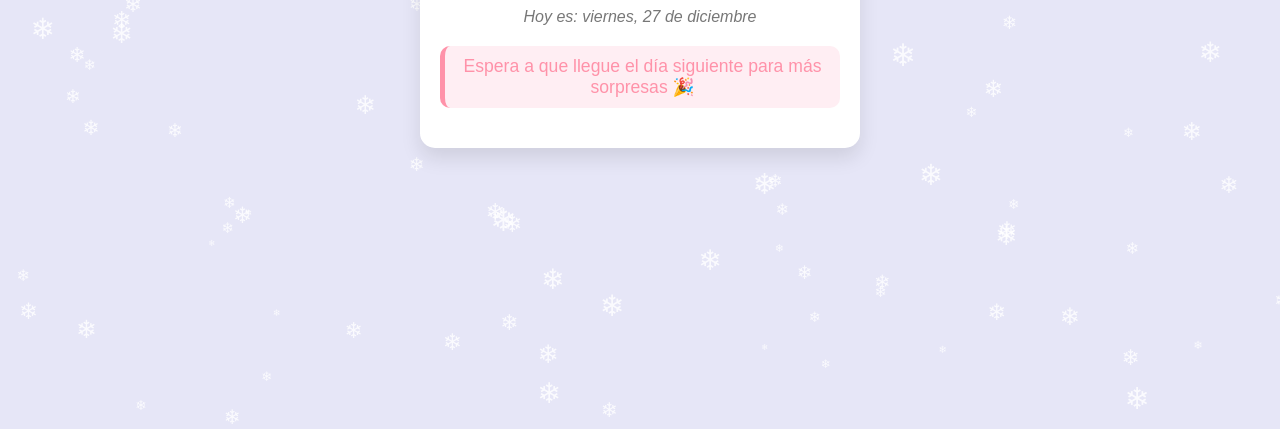
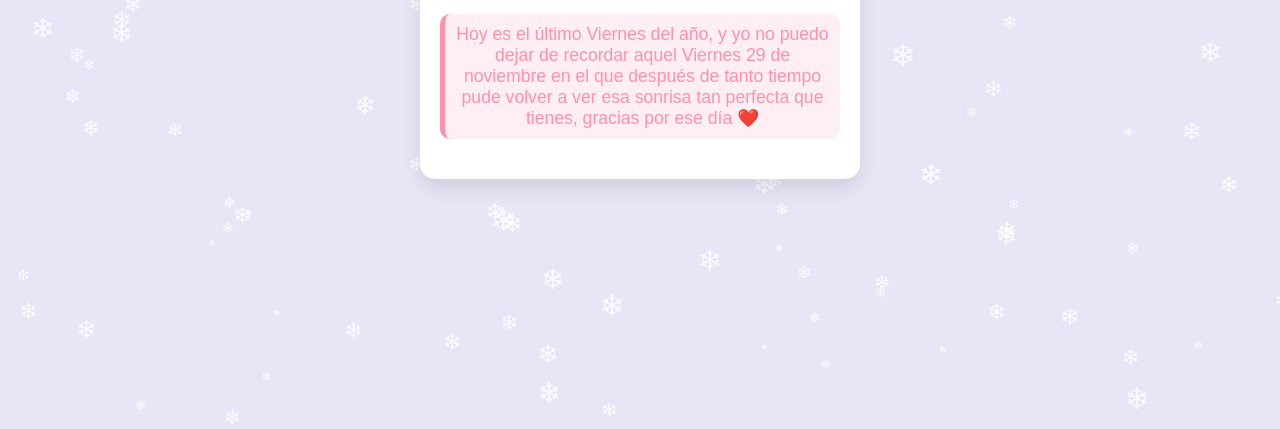
Before and after one commit to DylanSandi3001/Calendario-De-Adviento, a plain HTML site: page CalendarioAdviento.html in a window 1280 px wide. Shown: the part 389-818 px from the top of the page. Drawn offline with Linux system fonts and the light colour scheme.

Commit message:
Update CalendarioAdviento.html

```diff
--- a/CalendarioAdviento.html
+++ b/CalendarioAdviento.html
@@ -151,7 +151,13 @@
             22: "El amor que siento por ti puede iluminar hasta la noche más oscura 🌙",
             23: "No hay mejor regalo que tenerte en mi vida 🎁",
             24: "Hoy empieza la magia de la Navidad, y tú eres parte de ella ✨",
-            25: "¡Feliz Navidad! Gracias por ser quien eres, aunque no pueda estar ahí contigo, te siento a mi lado todos los días🎄"
+            25: "¡Feliz Navidad! Gracias por ser quien eres, aunque no pueda estar ahí contigo, te siento a mi lado todos los días🎄",
+            26: "¡Feliz Navidad! Gracias por ser quien eres, aunque no pueda estar ahí contigo, te siento a mi lado todos los días🎄",
+            27: "Hoy es el último Viernes del año, y yo no puedo dejar de recordar aquel Viernes 29 de noviembre en el que después de tanto tiempo pude volver a ver esa sonrisa tan perfecta que tienes, gracias por ese día ❤️",
+            28: "Hay algo raro en tus ojos cuando me miran, se ven tan lindos que siento que me quiere comer, igual yo me dejo 😍",
+            29: "Si me pusiera a enumerar todo lo que me gusta de ti, creo que necesitaría varias vidas. Y aún me quedarían cosas por decir 💕",
+            30: "Estoy escribiendo esto el mismo 30 de diciembre, creo que hoy ha sido el día en el que más te he extrañado, y eso que son las 8 A.M",
+            31: "",
         };
 
         // Mostrar la fecha actual
```
